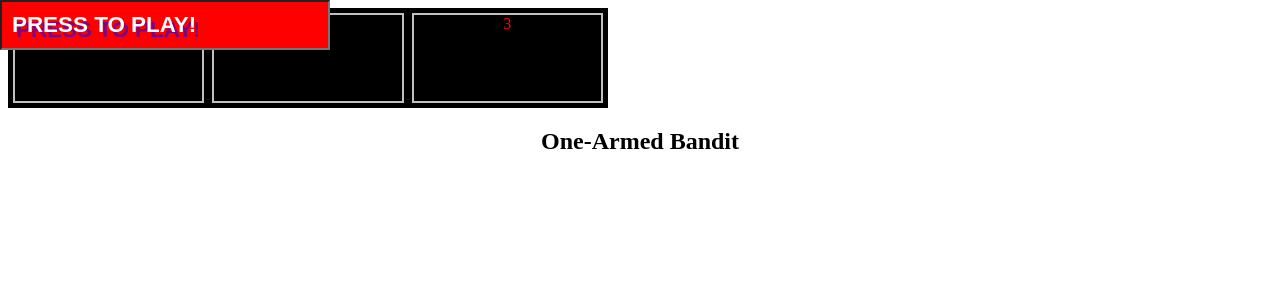
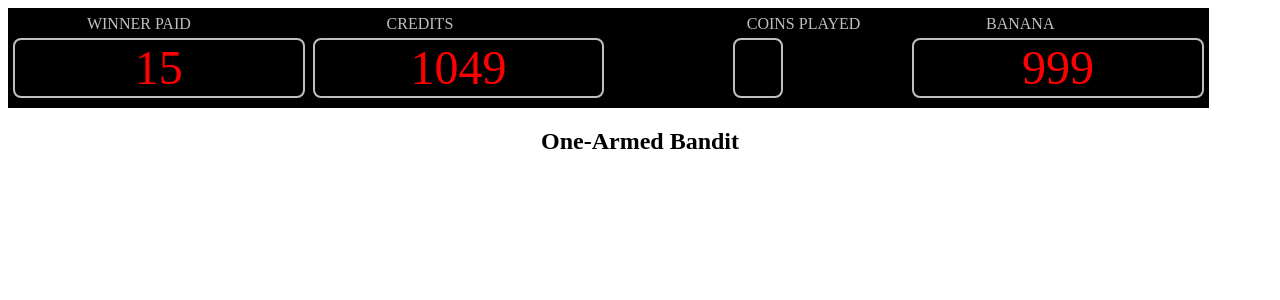
Before and after one commit to raficode2303/slot-machine, a React (Create React App) app: page / in a window 1280 px wide. Shown: the top 300 px of the page. Built offline with nearby package versions, Linux system fonts and the light colour scheme.

Commit message:
CreditsCoinsScreen branch: done.

```diff
--- a/src/App.js
+++ b/src/App.js
@@ -20,7 +20,7 @@
 // make reels curve
 // merge reels amount select and visible Symbols option from carousel/slider branch
 
-import { useEffect } from 'react'
+import { useEffect, useRef } from 'react'
 
 // Logo image
 import logo from './images/logo.png'
@@ -34,7 +34,8 @@ import { GlobalStyle } from './GlobalStyles.styles'
 
 // Context
 import { useGlobalContext } from './context'
-import CreditsCoins from './components/CreditsCoins/CreditsCoins'
+import CreditsCoins from './components/CreditsCoins/CreditsCoinsScreen'
+import CreditsCoinsScreen from './components/CreditsCoins/CreditsCoinsScreen'
 
 const MAXSPIN = 2400
 
@@ -42,6 +43,13 @@ function App() {
   const { reelPosition, buttonChanged, setReelPosition, setButtonChanged } =
     useGlobalContext()
   console.log('reelPosition: ', reelPosition)
+
+  const screensData = useRef([
+    { name: 'winner paid', value: 15, size: undefined },
+    { name: 'credits', value: 1049, size: undefined },
+    { name: 'coins played', value: null, size: 'fit-content' },
+    { name: 'banana', value: 999 },
+  ])
 
   useEffect(() => {
     console.log('reelPosition at useEffect: ', reelPosition)
@@ -69,8 +77,8 @@ function App() {
       {/* <Header bcgimage={logo} /> */}
       {/* <Main /> */}
       {/* </div> */}
-      <Button />
-      <CreditsCoins />
+      {/* <Button /> */}
+      <CreditsCoinsScreen screensData={screensData.current} />
       <h2>One-Armed Bandit</h2>
     </>
   )
--- a/src/components/CreditsCoins/CreditsCoins.js
+++ /dev/null
@@ -1,18 +0,0 @@
-import React from 'react'
-import { Wrapper, Content } from './CreditsCoins.styles'
-import { nanoid } from 'nanoid'
-
-const screensAmount = [...Array(3 + 1).keys()].slice(1)
-function CreditsCoins() {
-  return (
-    <>
-      <Wrapper>
-        {screensAmount.map((screenID) => (
-          <Content key={nanoid()}>{screenID}</Content>
-        ))}
-      </Wrapper>
-    </>
-  )
-}
-
-export default CreditsCoins
--- a/src/components/CreditsCoins/CreditsCoins.styles.js
+++ /dev/null
@@ -1,21 +0,0 @@
-import styled from 'styled-components'
-
-export const Wrapper = styled.div`
-  display: grid;
-  grid-template-columns: 1fr 1fr 1fr;
-  gap: 0.5rem;
-  justify-content: center;
-  align-items: center;
-  background-color: black;
-  width: 600px;
-  height: 100px;
-  padding: 0 5px;
-`
-export const Content = styled.div`
-  height: 90%;
-  text-transform: uppercase;
-  color: red;
-  background-color: inherit;
-  border: 2px solid silver;
-  text-align: center;
-`
--- /dev/null
+++ b/src/components/CreditsCoins/CreditsCoinsScreen.js
@@ -0,0 +1,19 @@
+import React from 'react'
+import { Wrapper, Content } from './CreditsCoinsScreen.styles'
+import { nanoid } from 'nanoid'
+
+function CreditsCoinsScreen({ screensData }) {
+  return (
+    <>
+      <Wrapper className='screen'>
+        {screensData.map((screen) => (
+          <Content key={nanoid()} {...screen}>
+            {screen.value}
+          </Content>
+        ))}
+      </Wrapper>
+    </>
+  )
+}
+
+export default CreditsCoinsScreen
--- /dev/null
+++ b/src/components/CreditsCoins/CreditsCoinsScreen.styles.js
@@ -0,0 +1,45 @@
+import styled from 'styled-components'
+
+export const Wrapper = styled.div`
+  display: grid;
+  grid-template-columns: repeat(auto-fit, minmax(100px, 1fr));
+  gap: 0.5rem;
+  justify-content: center;
+  align-items: end;
+  background-color: black;
+  max-width: 95%;
+  min-height: 100px;
+  padding: 10px 5px;
+`
+export const Content = styled.div`
+  position: relative;
+  justify-self: ${(props) => {
+    return props.size ? 'center' : 'auto'
+  }};
+  width: ${(props) => {
+    console.log(props)
+
+    return props.size ? props.size : 'auto'
+  }};
+  min-width: 50px;
+  height: 75%;
+  font-size: 3rem;
+  text-transform: uppercase;
+  color: red;
+  background-color: inherit;
+  border: 2px solid silver;
+  border-radius: 0.5rem;
+  text-align: center;
+
+  &:before {
+    content: ${(props) => {
+      return `'${props.name}'`
+    }};
+    position: absolute;
+    color: silver;
+    left: 25%;
+    top: -25px;
+    white-space: nowrap;
+    font-size: initial;
+  }
+`
```
